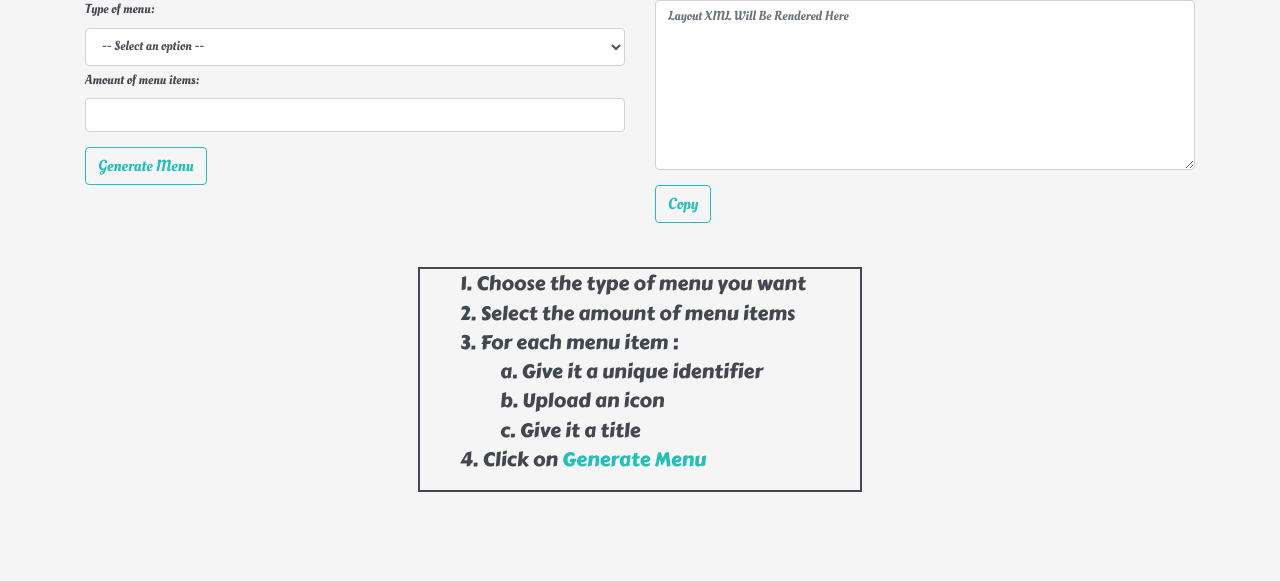
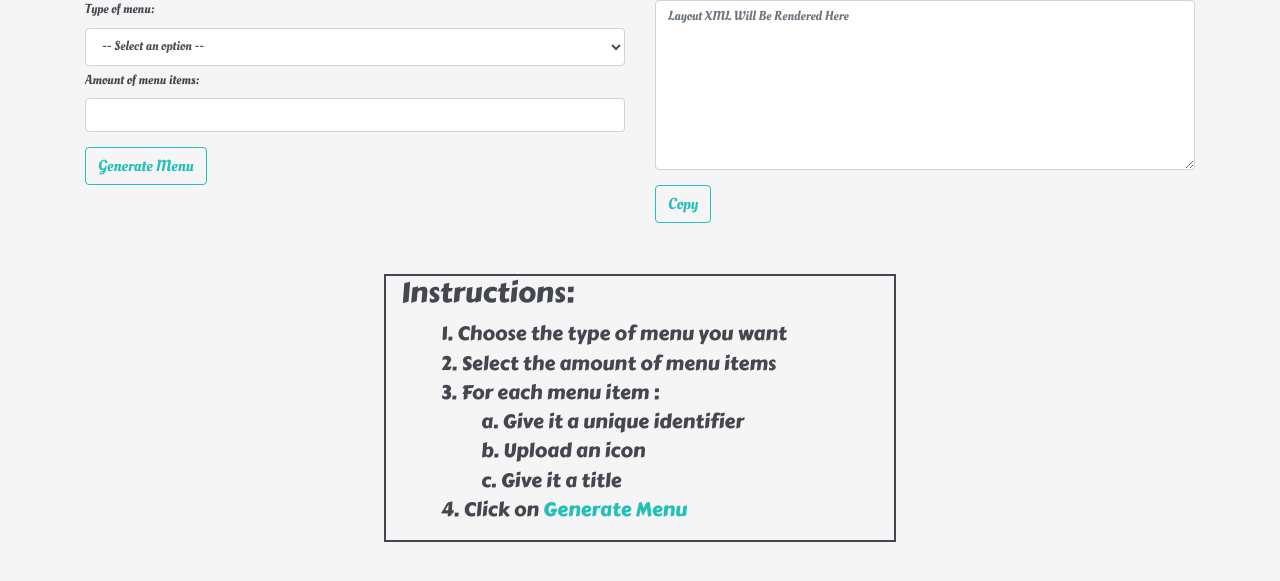
Before and after one commit to TomerPacific/CodePenProjects, a PHP site: page / in a window 1280 px wide. Shown: the part 60-641 px from the top of the page. Run offline with PHP 8.4, Linux system fonts and the light colour scheme; some libraries are stand-ins or nearby versions.

Commit message:
CodePenProjects AndroidMenuRenderer styling instructions and form elements

```diff
--- a/Android Menu Rendering Website/index.html
+++ b/Android Menu Rendering Website/index.html
@@ -65,7 +65,8 @@
 
 </div> <!-- end container -->
 
- <div class="container">
+ <div class="container" id="instructions">
+     <h3>Instructions:</h3>
      <div id="explanation">
         <ol>
             <li>Choose the type of menu you want</li>
--- a/Android Menu Rendering Website/style.css
+++ b/Android Menu Rendering Website/style.css
@@ -41,13 +41,26 @@ button, input, select, option {
     font-size: 13px;
 }
 
+.formItem {
+    margin-top: 1%;
+}
+
+.formItem input {
+    margin-left: 1%;
+}
+
+#instructions {
+    font-family: 'Carter One', cursive;
+    margin-top: 4%;
+    border: 2px solid #444750;
+    width: 40%;
+}
+
 #explanation {
     list-style-position: inside;
     font-size: 1.5em;
     font-family: 'Carter One', cursive;
-    border: 2px solid #444750;
-    width: 40%;
-    margin:4% auto;
+    margin-top:2%;
 }
 
 #generate_menu{
```
